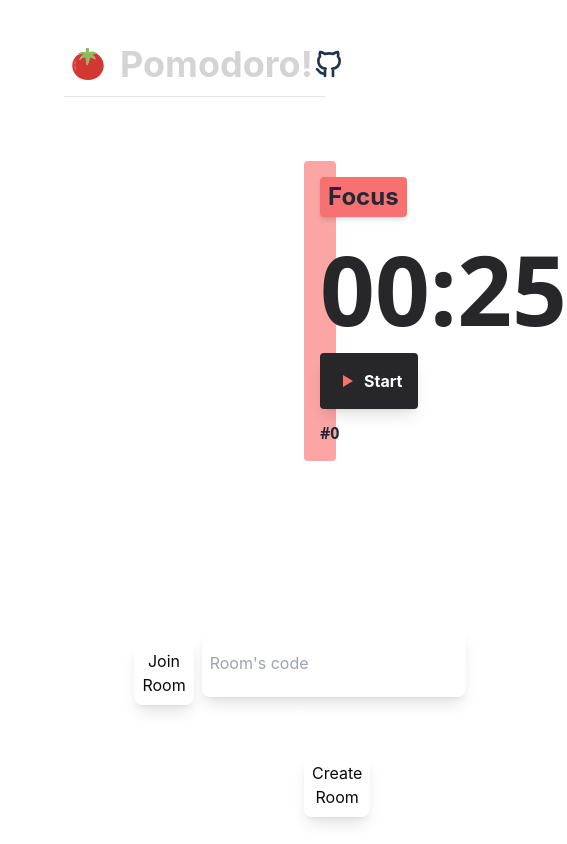
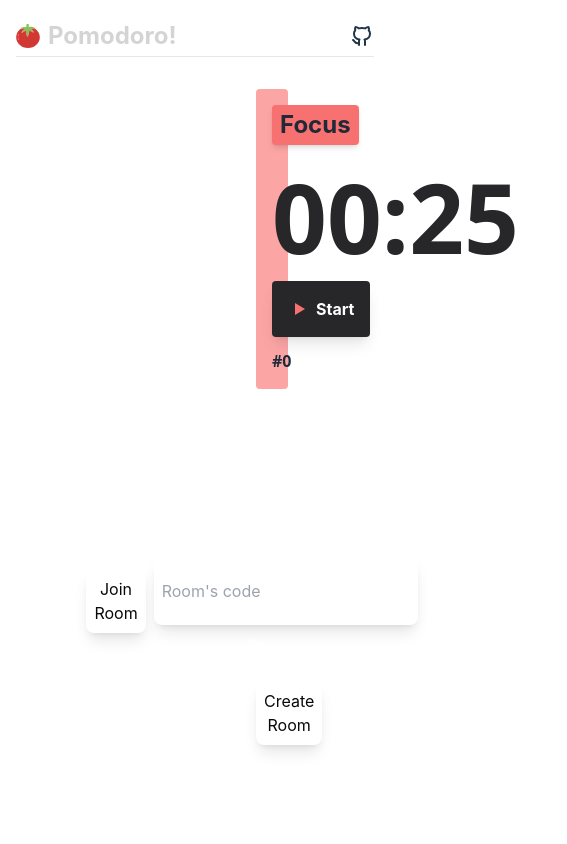
Before and after one commit to daniqss/pomodoro, a React (Vite) app in the folder client/: page / in a window 390 px wide. Shown: the whole page, 567 px wide, since content can reach past the window. Built offline with nearby package versions, Linux system fonts and the light colour scheme; no server answers; a web font is replaced by a local one.

Commit message:
feat(#3): add responsive header
close

```diff
--- a/client/src/App.tsx
+++ b/client/src/App.tsx
@@ -5,7 +5,7 @@ import ConnectionManager from "./components/ConnectionManager";
 function App() {
   return (
     <>
-      <main className="mx-12">
+      <main className="lg:mx-12">
         <Header />
         <Timer />
         <ConnectionManager />
--- a/client/src/components/Header.tsx
+++ b/client/src/components/Header.tsx
@@ -3,10 +3,12 @@ import PomodoroIcon from "./icons/pomodoroIcon";
 
 function Header() {
   return (
-    <header className="flex flex-row justify-between items-center border-b my-4 mb-16 px-2">
-      <section className="flex flex-row space-x-2 items-center my-3">
-        <PomodoroIcon className="w-8 h-8 mr-2" />
-        <h1 className="text-4xl font-bold text-neutral-300">Pomodoro!</h1>
+    <header className="flex flex-row justify-between items-center border-b lg:my-4 lg:mb-16 lg:px-2 mb-8">
+      <section className="flex flex-row space-x-2 items-center lg:my-3 my-1">
+        <PomodoroIcon className="lg:w-8 lg:h-8 w-6 h-6 lg:mr-2" />
+        <h1 className="lg:text-4xl text-2xl font-bold text-neutral-300">
+          Pomodoro!
+        </h1>
       </section>
       <section className="flex flex-row space-x-4">
         <a
@@ -14,7 +16,7 @@ function Header() {
           target="_blank"
           rel="noreferrer"
         >
-          <GithubIcon className="w-8 h-8" />
+          <GithubIcon className="lg:w-8 lg:h-8 w-6 h-6 lg:mr-2" />
         </a>
       </section>
     </header>
```
